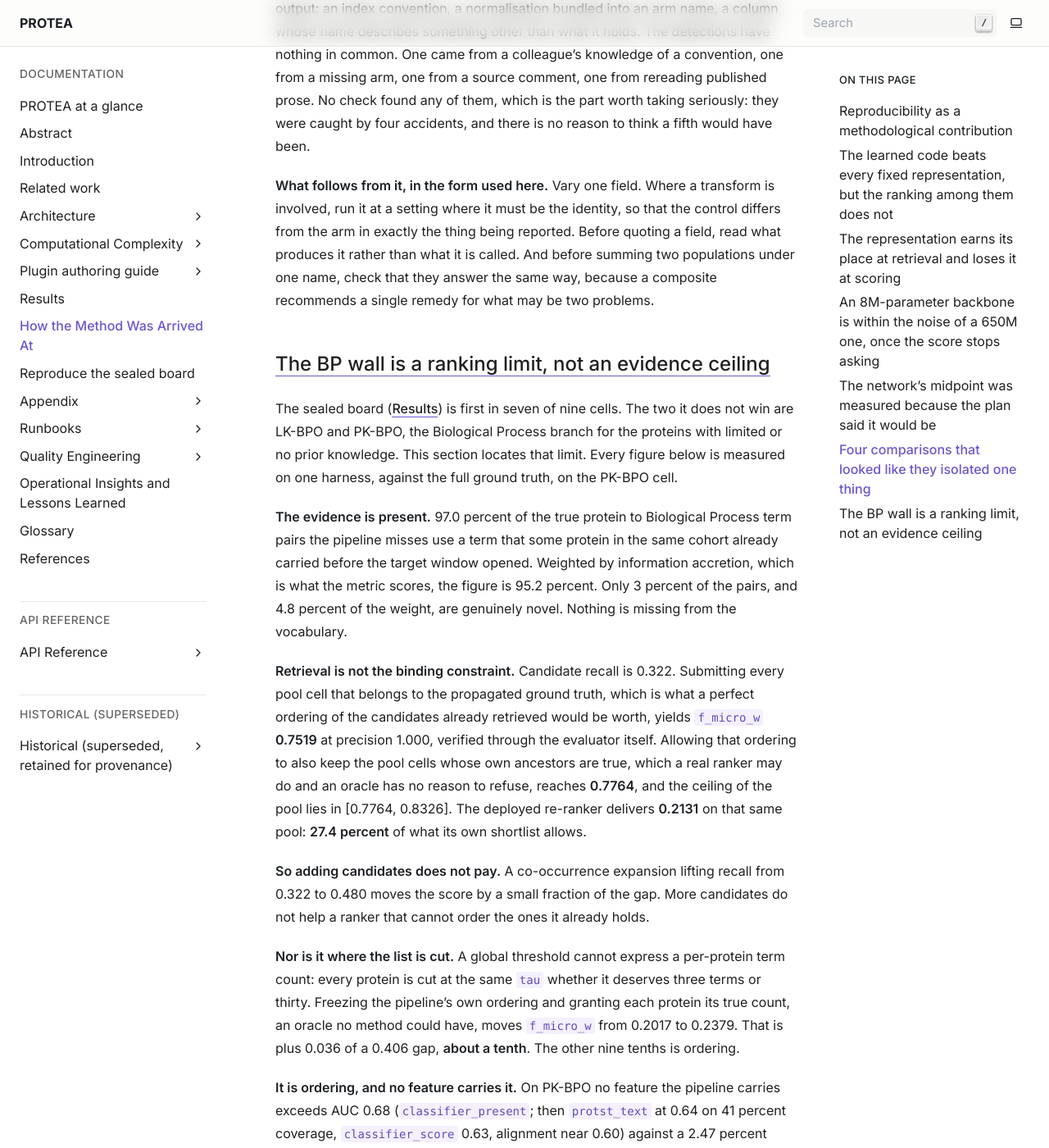
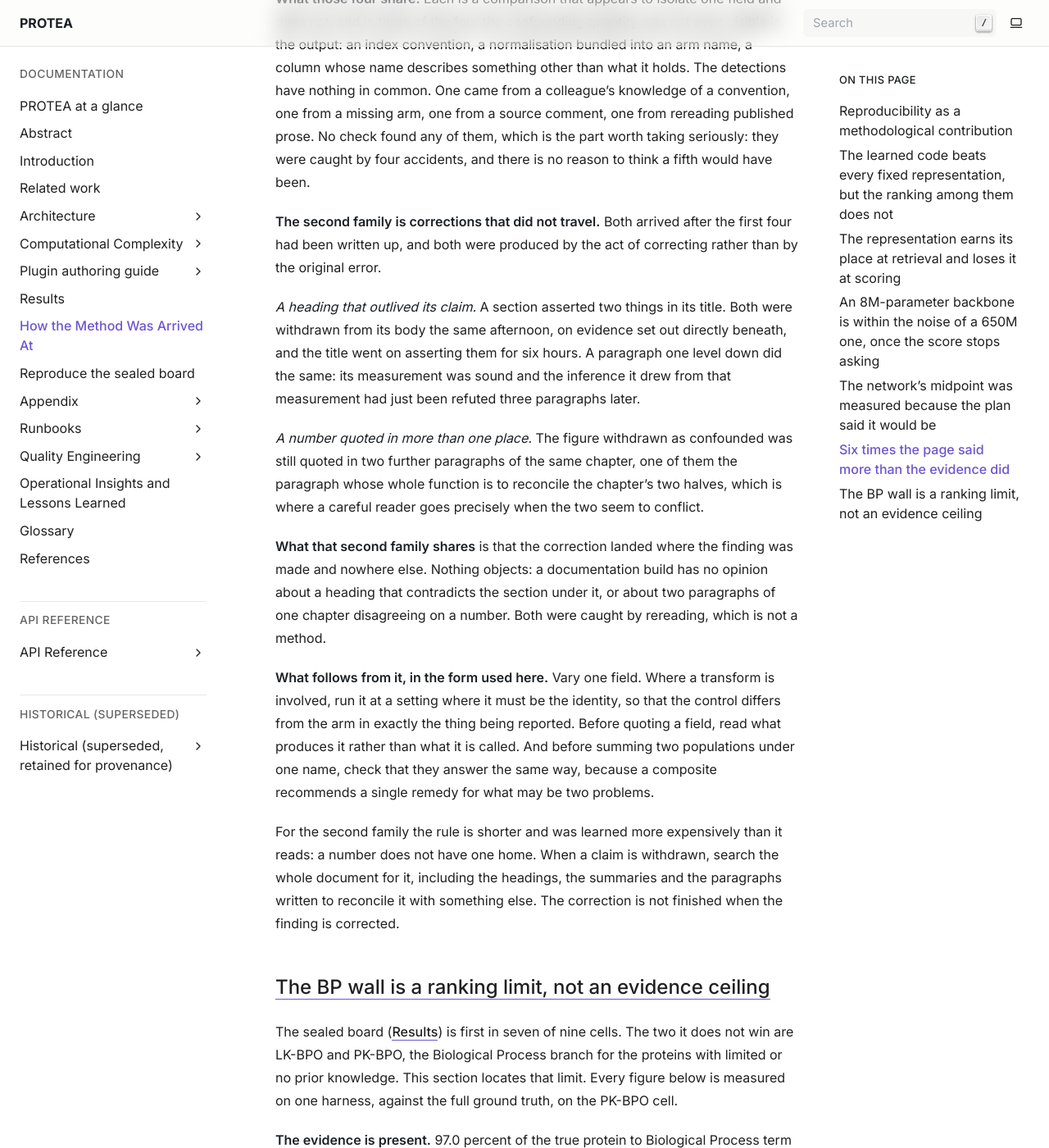
Before and after one commit to frapercan/PROTEA, a Sphinx documentation site: the page built from docs/source/ablation.rst, in a window 1280 px wide and 1400 px high, scrolled down 17356 px. Shown: the whole window at 82% size. Built offline with Sphinx 7.4.7, drawn with Linux system fonts in a browser that asks for light colours; some of the changed text lies outside the part shown.

Commit message:
docs(ablation): the pattern has a second family, and the section only had the first
The section collected four measurements that varied something besides the field
they reported. Two more instances arrived the same day and are not that shape.
Both were produced by the act of correcting rather than by the original error.

A section heading asserted two claims that were withdrawn from its body the same
afternoon, on evidence set out directly beneath, and went on asserting them for
six hours. A paragraph one level down did the same, drawing an inference from a
sound measurement that three paragraphs later refuted. And the figure withdrawn
as confounded was still quoted in two further paragraphs, one of them the
paragraph whose function is to reconcile the chapter's two halves, which is
exactly where a reader goes when the halves seem to conflict.

What the second family shares is that the correction landed where the finding
was made and nowhere else, and that nothing objects: a documentation build has
no opinion about a heading that contradicts the section under it. Both were
caught by rereading, which is not a method.

Its rule is shorter than the first family's and was learned more expensively
than it reads: a number does not have one home, so a withdrawal has to be
searched for across the whole document including the headings and the
summaries. The correction is not finished when the finding is corrected.

The heading changes from a count of four to what the section now covers. The
anchor does not: nothing cites it, and an anchor is an address rather than a
claim, so moving it would break links for no gain. Checked for stale citations
of the old title before renaming, which is the rule this commit adds.

```diff
--- a/docs/source/ablation.rst
+++ b/docs/source/ablation.rst
@@ -715,16 +715,18 @@ measured at four depths rather than inherited, and it stays at the last layer.
 
 .. _insight-comparisons-that-looked-single-field:
 
-Four comparisons that looked like they isolated one thing
-----------------------------------------------------------
+Six times the page said more than the evidence did
+---------------------------------------------------
 
 Every result in this chapter is a comparison, and a comparison is only worth
-what its control is worth. Over a single day of this campaign, four separate
-measurements were found to have varied something besides the field they were
-reporting. None of them announced itself, none produced an error, and each
-looked like a clean single-field comparison to the person who ran it. They are
-collected here because the shape is more useful than any of the four
-corrections.
+what its control is worth. Over a single day of this campaign, six claims were
+found standing further than what supported them. None announced itself, none
+produced an error, and each looked sound to whoever wrote it. They fall into
+two families that need different defences, and they are collected here because
+the shapes are more useful than the six corrections.
+
+The first family is measurements that varied something besides the field they
+reported.
 
 **An index that counts backwards.** An arm was dispatched at corpus scale to
 compare a mid layer against the last one. The platform reads
@@ -759,15 +761,37 @@ Reported together they recommend one filter for two problems, and the composite
 overstated the rate that matters by a factor of three. Caught by rereading a
 number that had already been published.
 
-**What they share.** Each is a comparison that appears to isolate one field and
-does not, and in three of the four the confounding quantity was not even
-visible in the output: an index convention, a normalisation bundled into an arm
+**What those four share.** Each is a comparison that appears to isolate one
+field and does not, and in three of the four the confounding quantity was not
+even visible in the output: an index convention, a normalisation bundled into an arm
 name, a column whose name describes something other than what it holds. The
 detections have nothing in common. One came from a colleague's knowledge of a
 convention, one from a missing arm, one from a source comment, one from
 rereading published prose. No check found any of them, which is the part worth
 taking seriously: they were caught by four accidents, and there is no reason to
 think a fifth would have been.
+
+**The second family is corrections that did not travel.** Both arrived after
+the first four had been written up, and both were produced by the act of
+correcting rather than by the original error.
+
+*A heading that outlived its claim.* A section asserted two things in its title.
+Both were withdrawn from its body the same afternoon, on evidence set out
+directly beneath, and the title went on asserting them for six hours. A
+paragraph one level down did the same: its measurement was sound and the
+inference it drew from that measurement had just been refuted three paragraphs
+later.
+
+*A number quoted in more than one place.* The figure withdrawn as confounded
+was still quoted in two further paragraphs of the same chapter, one of them the
+paragraph whose whole function is to reconcile the chapter's two halves, which
+is where a careful reader goes precisely when the two seem to conflict.
+
+**What that second family shares** is that the correction landed where the
+finding was made and nowhere else. Nothing objects: a documentation build has
+no opinion about a heading that contradicts the section under it, or about two
+paragraphs of one chapter disagreeing on a number. Both were caught by
+rereading, which is not a method.
 
 **What follows from it, in the form used here.** Vary one field. Where a
 transform is involved, run it at a setting where it must be the identity, so
@@ -776,6 +800,12 @@ Before quoting a field, read what produces it rather than what it is called.
 And before summing two populations under one name, check that they answer the
 same way, because a composite recommends a single remedy for what may be two
 problems.
+
+For the second family the rule is shorter and was learned more expensively than
+it reads: a number does not have one home. When a claim is withdrawn, search
+the whole document for it, including the headings, the summaries and the
+paragraphs written to reconcile it with something else. The correction is not
+finished when the finding is corrected.
 
 
 .. _insight-bp-wall-is-a-ranking-limit:
```
